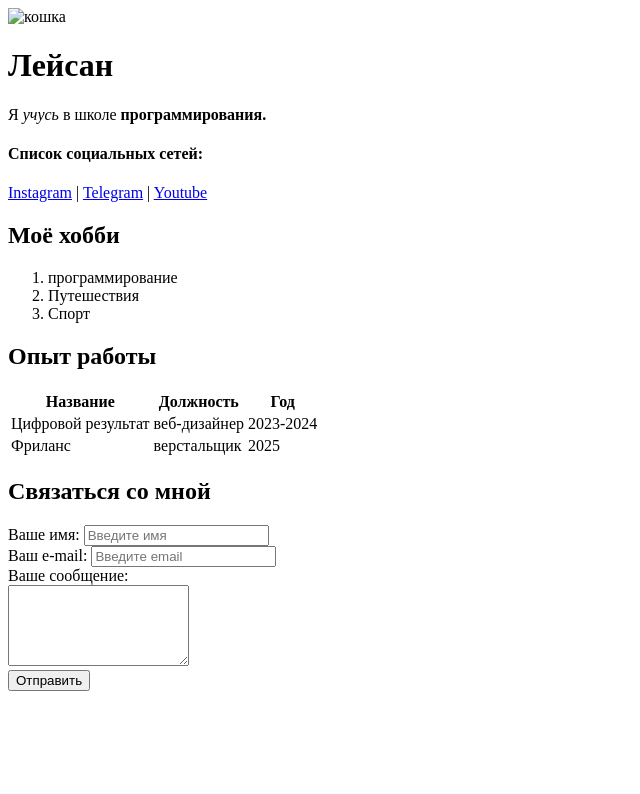
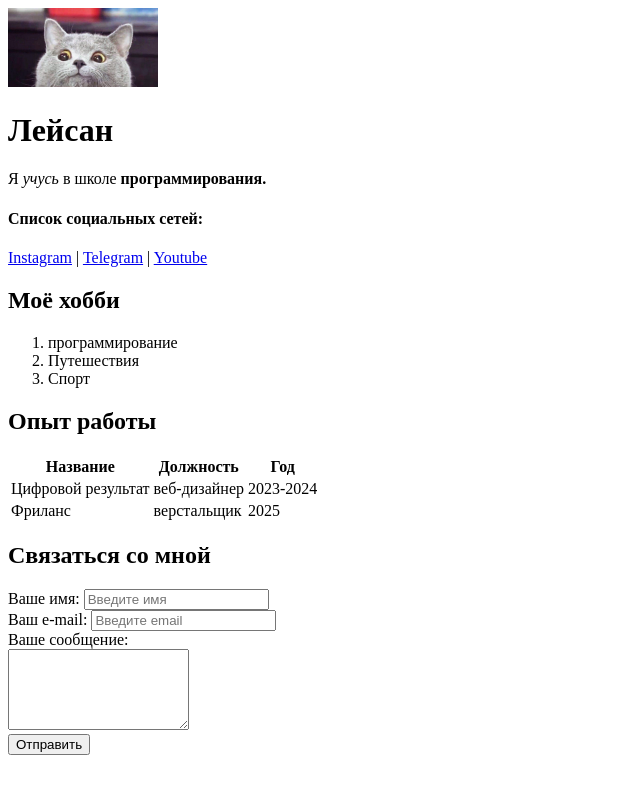
Before and after one commit to leyss19/resume, a plain HTML site: page index.html in a window 1280 px wide. Shown: the whole page, without its empty margins (0-640 px from the left). Drawn offline with Linux system fonts and the light colour scheme.

Commit message:
Update index.html

```diff
--- a/index.html
+++ b/index.html
@@ -11,7 +11,7 @@
 
 <body>
 
-    <img src="/img/cat.jpg" alt="кошка" width="150">
+    <img src="cat.jpg" alt="кошка" width="150">
 
     <h1>Лейсан</h1>
 
```
